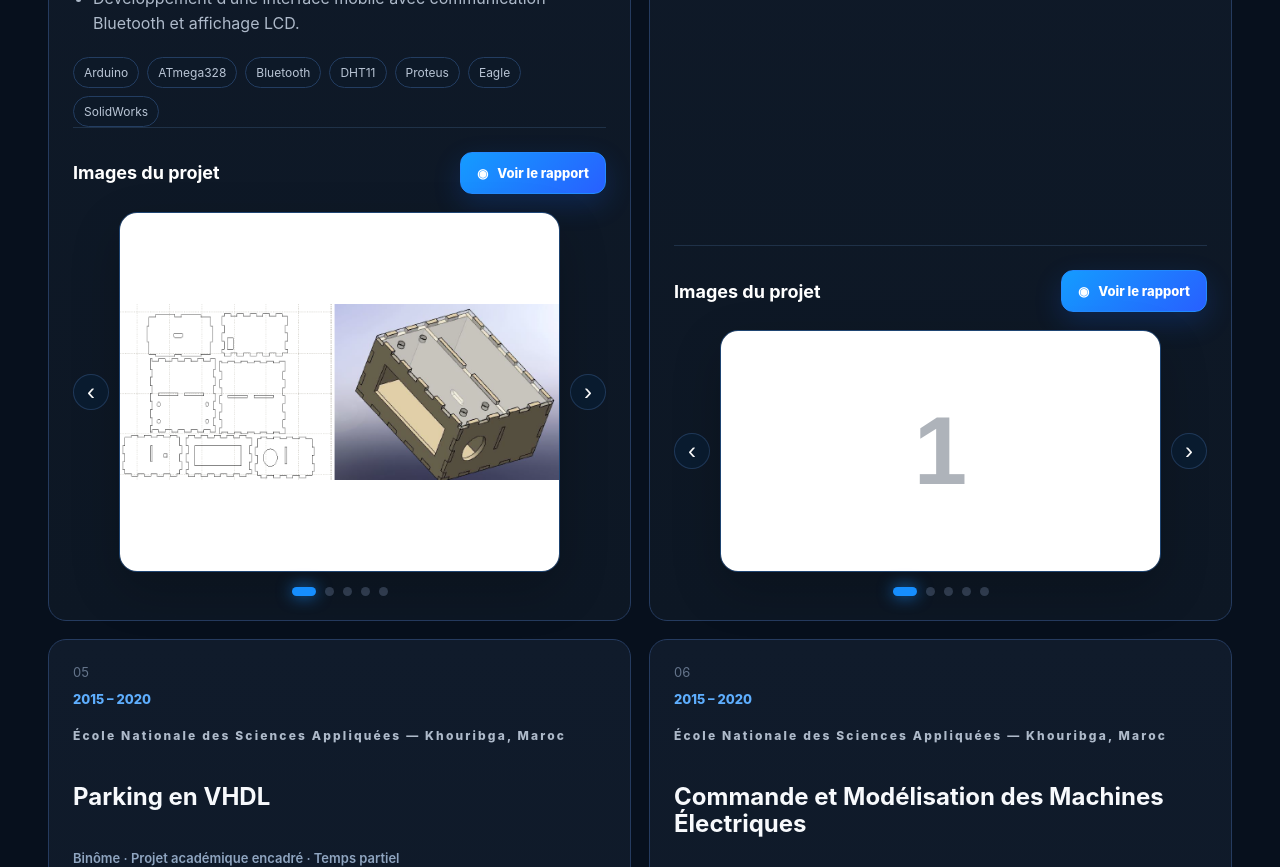
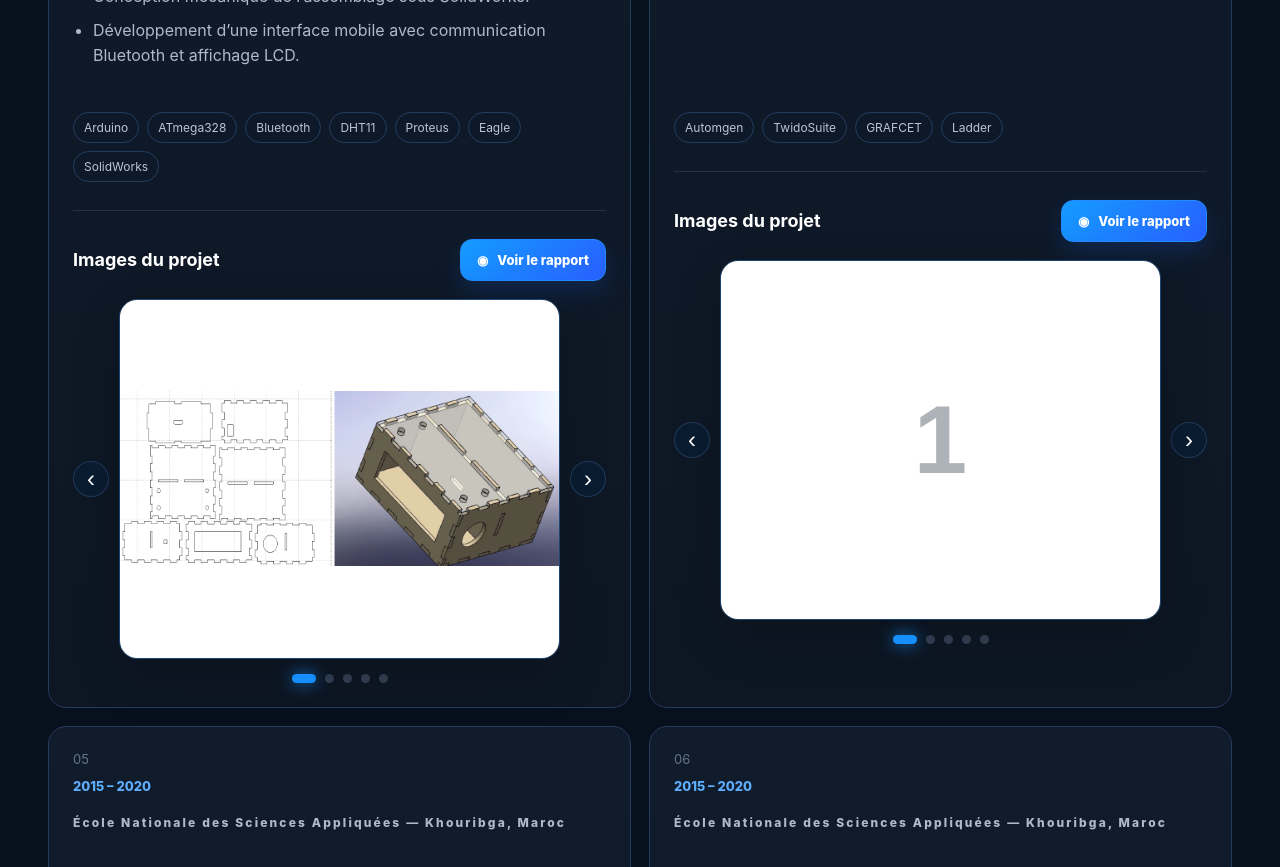
Before and after one commit to Oelayouchi/portfolio, a Next.js app: page / in a window 1280 px wide. Shown: the part 9260-10127 px from the top of the page. Built offline with nearby package versions, Linux system fonts and the light colour scheme.

Commit message:
Aligne strictement les séparateurs et les galeries des projets

```diff
--- a/app/projects-media.css
+++ b/app/projects-media.css
@@ -17,20 +17,24 @@
   height: 100%;
 }
 
-/* Le contenu texte reste naturel : les technologies suivent directement le texte. */
+/* Tous les projets réservent exactement la même hauteur à leur partie texte.
+   Ainsi, les séparateurs "Images du projet" sont parfaitement alignés,
+   y compris pour les projets dont les images ne sont pas encore ajoutées. */
 .projectDetailedMedia .projectContent {
   flex: 0 0 auto;
+  min-height: 430px;
 }
 
+/* Les technologies restent directement après le texte, sans être collées
+   à la ligne de séparation. */
 .projectDetailedMedia .tags {
   margin-top: 12px;
+  margin-bottom: 0;
 }
 
-/* La galerie est poussée vers le bas de chaque carte : les séparateurs des deux
-   projets d'une même ligne restent exactement au même niveau. */
 .projectDetailedMedia .projectMedia {
-  margin-top: auto;
-  padding-top: 24px;
+  margin-top: 28px;
+  padding-top: 28px;
 }
 
 .projectMedia {
@@ -95,12 +99,15 @@
   box-shadow: 0 18px 50px rgba(0, 0, 0, 0.2);
 }
 
+/* Même taille pour une vraie image et un emplacement encore vide. */
 .projectPlaceholder,
 .projectRealImageWrap {
   display: grid;
   width: 100%;
-  min-height: 240px;
+  height: clamp(250px, 28vw, 420px);
+  min-height: 250px;
   place-items: center;
+  overflow: hidden;
   background: #fff;
   color: #aeb3ba;
 }
@@ -109,11 +116,6 @@
   font-size: clamp(52px, 8vw, 96px);
   font-weight: 900;
   line-height: 1;
-}
-
-.projectRealImageWrap {
-  height: clamp(250px, 28vw, 420px);
-  overflow: hidden;
 }
 
 .projectRealImage {
@@ -325,6 +327,10 @@ html[data-theme='light'] .projectModalContent {
   .projectsWithMedia {
     grid-template-columns: 1fr;
   }
+
+  .projectDetailedMedia .projectContent {
+    min-height: 0;
+  }
 }
 
 @media (max-width: 720px) {
@@ -350,11 +356,8 @@ html[data-theme='light'] .projectModalContent {
 
   .projectPlaceholder,
   .projectRealImageWrap {
-    min-height: 210px;
-  }
-
-  .projectRealImageWrap {
     height: 280px;
+    min-height: 280px;
   }
 
   .projectModal {
```
